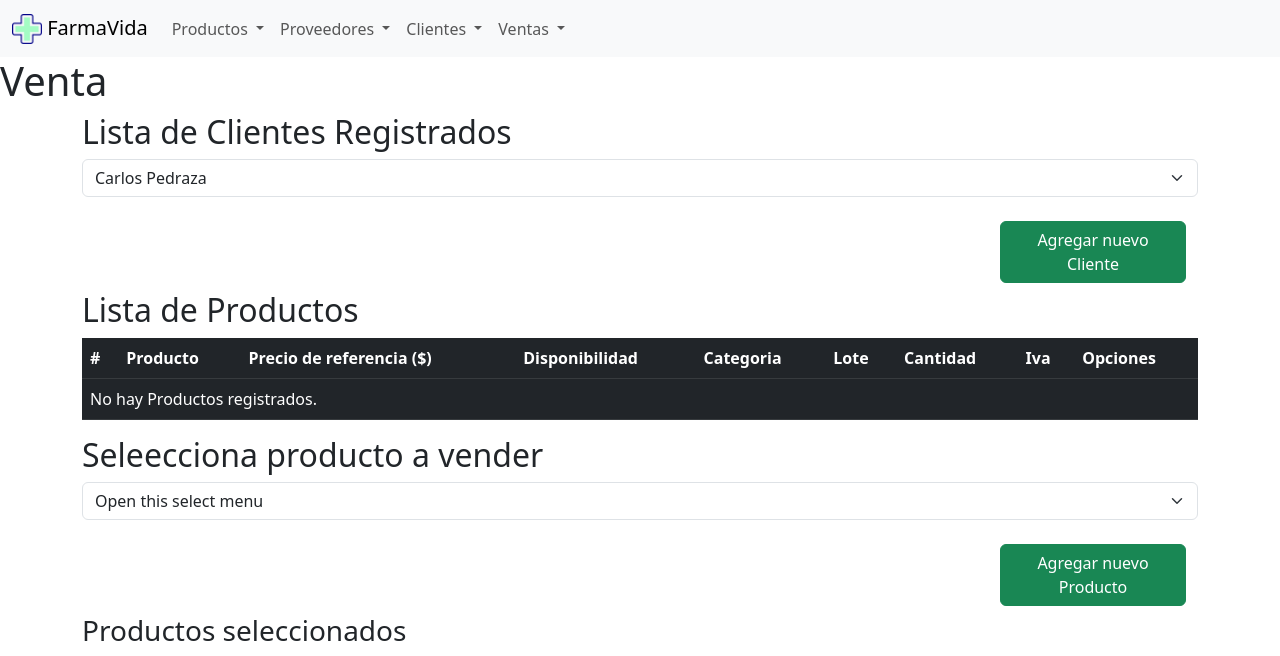
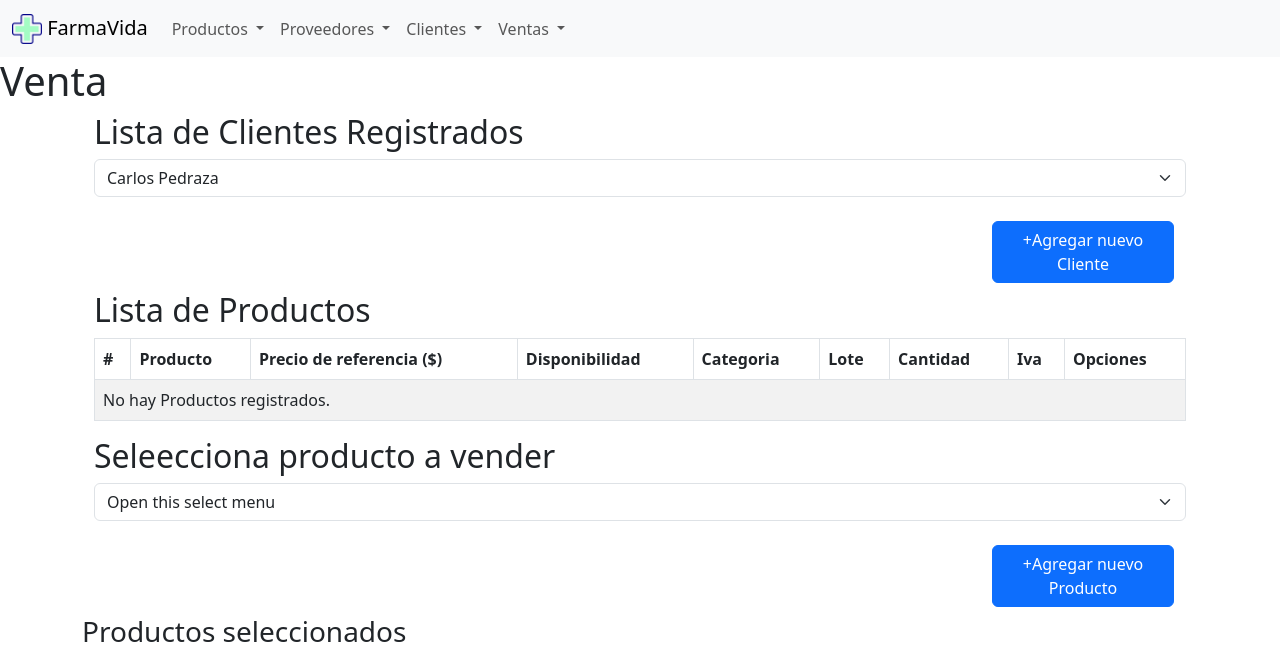
Before and after one commit to CarlosPedraza456/farmacia-dsa, a Django app: page /ventas/ in a window 1280 px wide. Shown: the top 656 px of the page. Run offline with Django 4.2, Linux system fonts and the light colour scheme; data comes from the database, SQL or seed files in the repository; data that the repository does not hold is empty; some libraries are stand-ins or nearby versions.

Commit message:
Update ventas.html

```diff
--- a/farmaciaDSA/Farmacia/templates/ventas/ventas.html
+++ b/farmaciaDSA/Farmacia/templates/ventas/ventas.html
@@ -4,8 +4,8 @@
 
 <h1>Venta</h1>
 
-<div class="container-lg">
-
+<div class="container container-clientes"> <!-- Contenedor clientes -->
+  <div class="container-lg">
     <h2>Lista de Clientes Registrados</h2>
     <select class="form-select"  id="select-clientes" aria-label="Default select example">
         {% for cliente in clientes %}
@@ -13,13 +13,16 @@
         {% endfor %}
       </select>
       <div class="row col-12 justify-content-end mb-2 pr-0 mt-4">
-        <a class="btn btn-success col-md-2" href=" {% url 'registroCliente' %} ">Agregar nuevo Cliente</a>
+        <a class="btn btn btn-primary col-md-2" href=" {% url 'registroCliente' %} ">+Agregar nuevo Cliente</a>
       </div>
+  </div>
 </div>
 
-<div class="container-lg">
+
+<div class="container container-products"> <!-- Contenedor productos -->
+  <div class="container-lg">
     <h2>Lista de Productos</h2>
-    <table class="table table-dark">
+    <table class="table table-striped table-bordered table-hover">
       <thead>
         <tr>
           <th scope="col">#</th>
@@ -49,8 +52,8 @@
             No
             {% endif %} </td>
           <td>
-              <a class="btn btn-light btn-sm" href=" {% url 'editarProducto' producto.id %} ">Editar</a>
-              <a class="btn btn-light btn-sm" href=" {% url 'eliminarProducto' producto.id %} ">Eliminar</a>
+              <a class="btn btn-primary" href=" {% url 'editarProducto' producto.id %} ">Editar</a>
+              <a class="btn btn-primary" href=" {% url 'eliminarProducto' producto.id %} ">Eliminar</a>
           </td>
         </tr>
         {% empty %}
@@ -68,9 +71,11 @@
         {% endfor %}
       </select>
       <div class="row col-12 justify-content-end mb-2 pr-0 mt-4">
-        <a class="btn btn-success col-md-2 ml-1" href=" {% url 'registroProducto' %} ">Agregar nuevo Producto</a>
+        <a class="btn btn btn-primary col-md-2 ml-1" href=" {% url 'registroProducto' %} ">+Agregar nuevo Producto</a>
       </div>
+  </div>
 </div>
+
 
     <div class="client-selected container-lg" id="client-selected" > </div>
     <div class="product-selected container-lg" id=""> <h2 id="product-selected"></h2></div>
```
